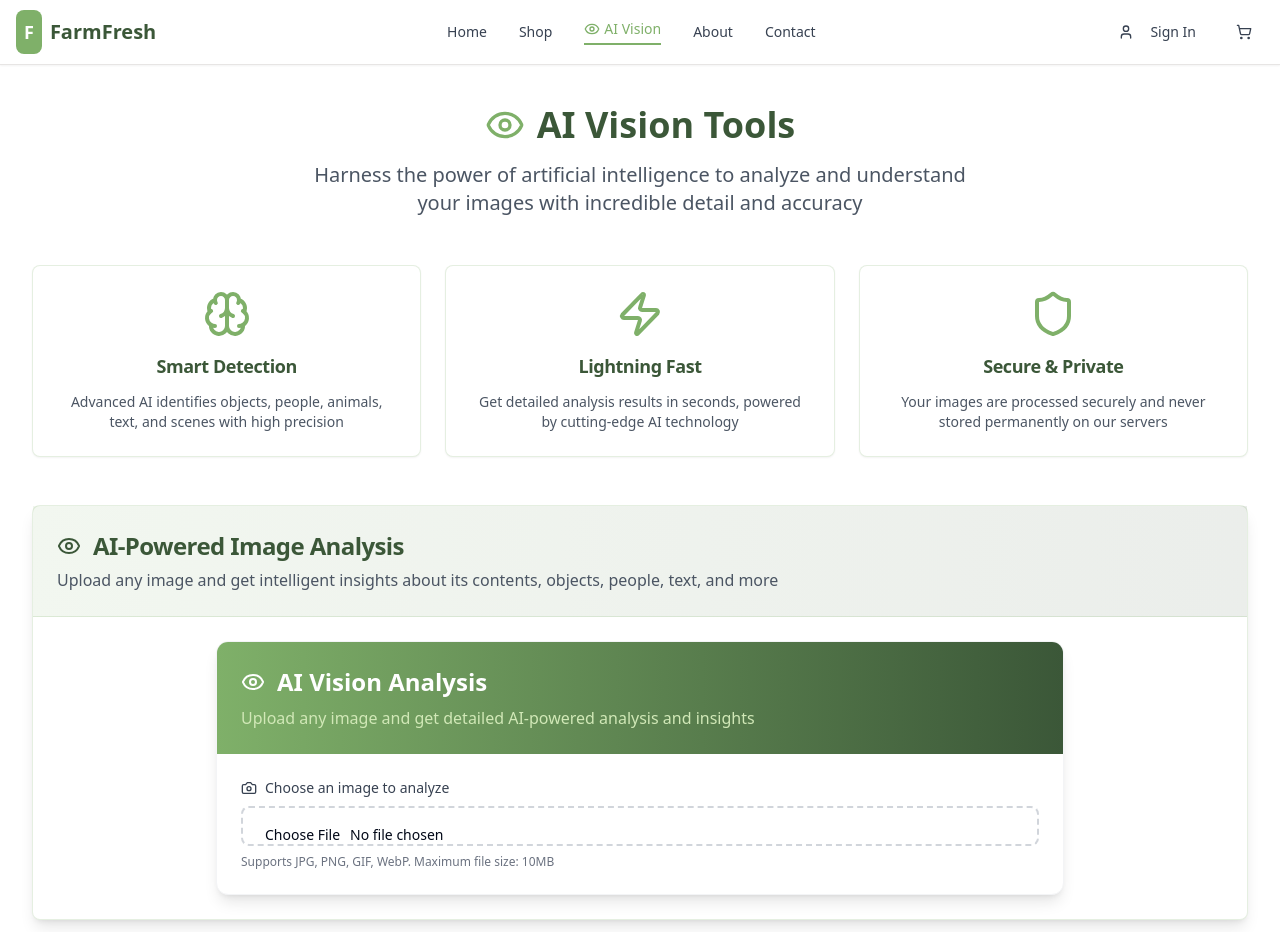
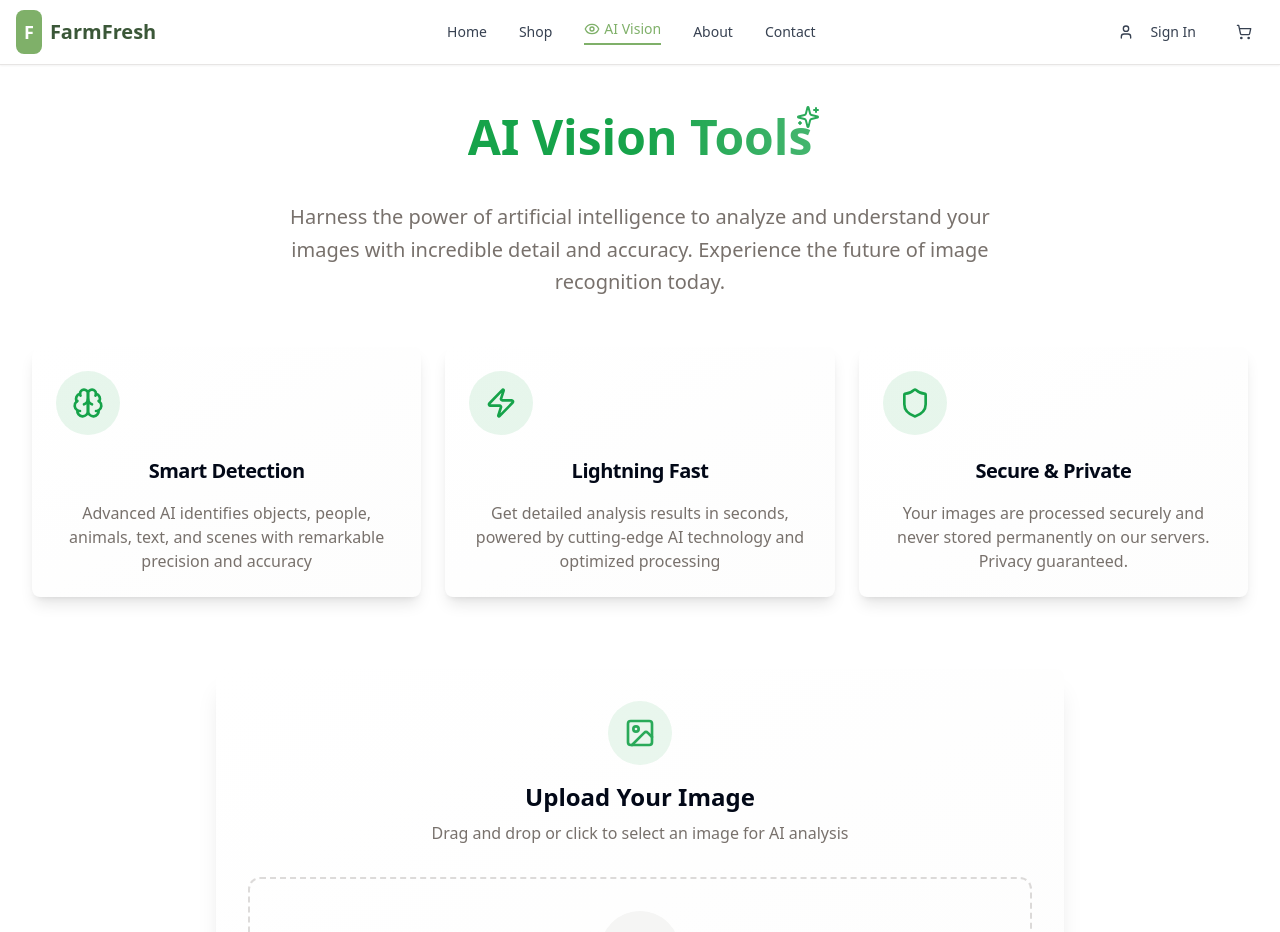
Before and after one commit to satyam539813/farmappsample, a React (Vite) app: page /image-analysis in a window 1280 px wide. Shown: the top 932 px of the page. Built offline with nearby package versions, Linux system fonts and the light colour scheme.

Commit message:
Improve AI image analysis UI
Improve the overall UI of the AI-powered image analysis feature to provide a smoother user experience.

```diff
--- a/src/components/ImageUpload.tsx
+++ b/src/components/ImageUpload.tsx
@@ -3,7 +3,8 @@ import React, { useState, useEffect } from 'react';
 import { Button } from "@/components/ui/button";
 import { Input } from "@/components/ui/input";
 import { Progress } from "@/components/ui/progress";
-import { Loader2, Upload, Eye, Camera, CheckCircle } from 'lucide-react';
+import { Card, CardContent } from "@/components/ui/card";
+import { Loader2, Upload, Eye, Camera, CheckCircle, Sparkles, Cpu, Image as ImageIcon } from 'lucide-react';
 import { useToast } from "@/hooks/use-toast";
 import { supabase } from "@/integrations/supabase/client";
 
@@ -18,11 +19,37 @@ const ImageUpload = () => {
   const [isAnalyzing, setIsAnalyzing] = useState(false);
   const [analysisProgress, setAnalysisProgress] = useState(0);
   const [analysisResult, setAnalysisResult] = useState<string | null>(null);
+  const [isDragOver, setIsDragOver] = useState(false);
   const { toast } = useToast();
 
   const handleFileChange = (e: React.ChangeEvent<HTMLInputElement>) => {
     const file = e.target.files?.[0];
     if (file) {
+      processFile(file);
+    }
+  };
+
+  const handleDrop = (e: React.DragEvent) => {
+    e.preventDefault();
+    setIsDragOver(false);
+
+    const file = e.dataTransfer.files?.[0];
+    if (file) {
+      processFile(file);
+    }
+  };
+
+  const handleDragOver = (e: React.DragEvent) => {
+    e.preventDefault();
+    setIsDragOver(true);
+  };
+
+  const handleDragLeave = (e: React.DragEvent) => {
+    e.preventDefault();
+    setIsDragOver(false);
+  };
+
+  const processFile = (file: File) => {
     if (!file.type.startsWith('image/')) {
       toast({
         title: "Invalid file type",
@@ -53,10 +80,9 @@ const ImageUpload = () => {
 
     // Reset analysis when new image is selected
     setAnalysisResult(null);
-    }
   };
 
-  // Progress simulation
+  // Progress simulation with smoother animation
   useEffect(() => {
     if (isAnalyzing) {
       setAnalysisProgress(0);
@@ -66,9 +92,9 @@ const ImageUpload = () => {
             clearInterval(interval);
             return 95;
           }
-          return prev + Math.random() * 15;
+          return prev + Math.random() * 8 + 2;
         });
-      }, 200);
+      }, 150);
       return () => clearInterval(interval);
     }
   }, [isAnalyzing]);
@@ -87,7 +113,7 @@ const ImageUpload = () => {
     setAnalysisProgress(0);
 
     try {
-      console.log("Sending image for OpenAI Vision analysis...");
+      console.log("Sending image for AI Vision analysis...");
 
       const { data, error } = await supabase.functions.invoke<ImageAnalysisResult>('analyze-image', {
         body: {
@@ -109,7 +135,7 @@ const ImageUpload = () => {
       // Complete progress
       setAnalysisProgress(100);
 
-      // Small delay to show completion
+      // Small delay to show completion with smooth transition
       setTimeout(() => {
         setAnalysisResult(data?.analysis || "No analysis returned");
 
@@ -117,7 +143,7 @@ const ImageUpload = () => {
           title: "Analysis complete",
           description: "Image has been successfully analyzed with AI vision.",
         });
-      }, 500);
+      }, 800);
 
     } catch (error) {
       console.error("Error analyzing image:", error);
@@ -130,89 +156,137 @@ const ImageUpload = () => {
     } finally {
       setTimeout(() => {
         setIsAnalyzing(false);
-      }, 500);
+      }, 800);
     }
   };
 
   return (
-    <div className="w-full max-w-4xl mx-auto p-6 space-y-6">
-      <div className="bg-white rounded-xl shadow-lg overflow-hidden border border-gray-100">
-        <div className="bg-gradient-to-r from-farm-green to-farm-green-dark p-6">
-          <h2 className="text-2xl font-bold text-white mb-2 flex items-center">
-            <Eye className="mr-3 h-6 w-6" />
-            AI Vision Analysis
-          </h2>
-          <p className="text-farm-green-light">
-            Upload any image and get detailed AI-powered analysis and insights
+    <div className="w-full max-w-4xl mx-auto p-6 space-y-8">
+      {/* Upload Section */}
+      <Card className="overflow-hidden border-0 shadow-xl bg-gradient-to-br from-background to-muted/20">
+        <CardContent className="p-8">
+          <div className="text-center mb-8">
+            <div className="inline-flex items-center justify-center w-16 h-16 rounded-full bg-primary/10 mb-4 animate-pulse">
+              <ImageIcon className="h-8 w-8 text-primary" />
+            </div>
+            <h3 className="text-2xl font-semibold mb-2">Upload Your Image</h3>
+            <p className="text-muted-foreground">
+              Drag and drop or click to select an image for AI analysis
             </p>
           </div>
 
-        <div className="p-6 space-y-6">
-          <div className="space-y-2">
-            <label htmlFor="picture" className="text-sm font-medium text-gray-700 flex items-center">
-              <Camera className="mr-2 h-4 w-4" />
-              Choose an image to analyze
-            </label>
+          <div
+            className={`relative border-2 border-dashed rounded-xl p-8 transition-all duration-300 cursor-pointer group ${
+              isDragOver
+                ? 'border-primary bg-primary/5 scale-[1.02]'
+                : 'border-muted-foreground/25 hover:border-primary hover:bg-muted/30'
+            }`}
+            onDrop={handleDrop}
+            onDragOver={handleDragOver}
+            onDragLeave={handleDragLeave}
+            onClick={() => document.getElementById('file-input')?.click()}
+          >
             <Input
-              id="picture"
+              id="file-input"
               type="file"
               accept="image/*"
               onChange={handleFileChange}
-              className="cursor-pointer border-2 border-dashed border-gray-300 hover:border-farm-green transition-colors p-4 rounded-lg"
+              className="absolute inset-0 w-full h-full opacity-0 cursor-pointer"
             />
-            <p className="text-xs text-gray-500">
-              Supports JPG, PNG, GIF, WebP. Maximum file size: 10MB
+
+            <div className="text-center space-y-4">
+              <div className={`inline-flex items-center justify-center w-20 h-20 rounded-full transition-all duration-300 ${
+                isDragOver ? 'bg-primary text-primary-foreground scale-110' : 'bg-muted text-muted-foreground group-hover:bg-primary group-hover:text-primary-foreground'
+              }`}>
+                <Upload className="h-10 w-10" />
+              </div>
+
+              <div>
+                <p className="text-lg font-medium mb-1">
+                  {isDragOver ? 'Drop your image here' : 'Click to upload or drag and drop'}
+                </p>
+                <p className="text-sm text-muted-foreground">
+                  Supports JPG, PNG, GIF, WebP • Maximum 10MB
                 </p>
               </div>
+            </div>
+          </div>
+        </CardContent>
+      </Card>
 
+      {/* Image Preview and Analysis */}
       {selectedImage && (
-            <div className="space-y-6">
-              <div className="border-2 border-gray-200 rounded-lg overflow-hidden bg-gray-50">
+        <div className="space-y-8 animate-fade-in">
+          {/* Image Preview */}
+          <Card className="overflow-hidden border-0 shadow-xl">
+            <CardContent className="p-0">
+              <div className="aspect-video bg-muted rounded-lg overflow-hidden">
                 <img
                   src={selectedImage}
                   alt="Selected preview"
-                  className="w-full max-h-[400px] object-contain"
+                  className="w-full h-full object-contain transition-transform duration-500 hover:scale-105"
                 />
               </div>
+            </CardContent>
+          </Card>
 
-              {/* Progress Bar */}
+          {/* Analysis Progress */}
           {isAnalyzing && (
-                <div className="space-y-4">
+            <Card className="border-0 shadow-lg animate-scale-in">
+              <CardContent className="p-6">
+                <div className="space-y-6">
+                  <div className="flex items-center justify-center space-x-3">
+                    <div className="relative">
+                      <Cpu className="h-8 w-8 text-primary animate-pulse" />
+                      <Sparkles className="h-4 w-4 text-primary absolute -top-1 -right-1 animate-ping" />
+                    </div>
+                    <div>
+                      <h3 className="text-lg font-semibold">AI Analysis in Progress</h3>
+                      <p className="text-sm text-muted-foreground">
+                        Processing your image with advanced AI vision...
+                      </p>
+                    </div>
+                  </div>
+
+                  <div className="space-y-3">
                     <div className="flex items-center justify-between">
-                    <span className="text-sm font-medium text-farm-green-dark">
-                      {analysisProgress < 100 ? 'Analyzing...' : 'Analysis Complete!'}
+                      <span className="text-sm font-medium">
+                        {analysisProgress < 100 ? 'Analyzing...' : 'Complete!'}
                       </span>
-                    <span className="text-sm text-gray-500">
+                      <span className="text-sm text-muted-foreground">
                         {Math.round(analysisProgress)}%
                       </span>
                     </div>
                     <Progress
                       value={analysisProgress}
-                    className="w-full h-3 bg-gray-200 rounded-full overflow-hidden"
+                      className="h-2 transition-all duration-500"
                     />
                     {analysisProgress === 100 && (
-                    <div className="flex items-center justify-center text-farm-green">
+                      <div className="flex items-center justify-center text-primary animate-bounce">
                         <CheckCircle className="h-5 w-5 mr-2" />
-                      <span className="font-medium">Analyzed Successfully!</span>
+                        <span className="font-medium">Analysis Complete!</span>
                       </div>
                     )}
                   </div>
+                </div>
+              </CardContent>
+            </Card>
           )}
 
+          {/* Analyze Button */}
           <Button
             onClick={analyzeImage}
-                className="w-full bg-farm-green hover:bg-farm-green-dark text-white font-medium py-3 rounded-lg transition-all duration-200 transform hover:scale-[1.02]"
+            className="w-full h-14 text-lg font-semibold bg-gradient-to-r from-primary to-primary/80 hover:from-primary/90 hover:to-primary/70 shadow-lg hover:shadow-xl transition-all duration-300 hover:scale-[1.02]"
             disabled={isAnalyzing}
-                size="lg"
           >
             {isAnalyzing ? (
               <>
-                    <Loader2 className="mr-2 h-5 w-5 animate-spin" />
+                <Loader2 className="mr-3 h-6 w-6 animate-spin" />
                 Analyzing with AI Vision...
               </>
             ) : (
               <>
-                    <Eye className="mr-2 h-5 w-5" />
+                <Eye className="mr-3 h-6 w-6" />
                 Analyze Image with AI
               </>
             )}
@@ -220,16 +294,22 @@ const ImageUpload = () => {
         </div>
       )}
 
+      {/* Analysis Results */}
       {analysisResult && (
-            <div className="mt-8 space-y-6">
-              <div className="flex items-center mb-6">
-                <Eye className="h-6 w-6 text-farm-green mr-3" />
-                <h3 className="text-xl font-bold text-farm-green-dark font-serif">Crop Analysis Results</h3>
+        <Card className="border-0 shadow-xl bg-gradient-to-br from-background via-background to-primary/5 animate-fade-in">
+          <CardContent className="p-8">
+            <div className="text-center mb-8">
+              <div className="inline-flex items-center justify-center w-16 h-16 rounded-full bg-primary/10 mb-4">
+                <Eye className="h-8 w-8 text-primary" />
+              </div>
+              <h3 className="text-2xl font-semibold mb-2">Analysis Results</h3>
+              <p className="text-muted-foreground">
+                AI-powered insights about your image
+              </p>
             </div>
 
-              <div className="bg-gradient-to-br from-farm-green/5 to-farm-green-dark/5 rounded-2xl border-2 border-farm-green/20 p-8 shadow-xl transition-all duration-500 ease-in-out hover:shadow-2xl hover:border-farm-green/30">
-                <div className="space-y-6">
-                  <div className="font-serif font-bold text-farm-green-dark text-lg leading-relaxed whitespace-pre-wrap transition-all duration-300 ease-in-out">
+            <div className="bg-card/50 backdrop-blur-sm rounded-xl border p-6 space-y-4">
+              <div className="prose prose-sm max-w-none">
                 {analysisResult.replace(/\*/g, '').trim().split('\n').map((line, index) => {
                   const trimmedLine = line.trim();
                   if (!trimmedLine) return null;
@@ -239,15 +319,22 @@ const ImageUpload = () => {
 
                   if (isNumberedPoint) {
                     return (
-                          <div key={index} className="mb-4 p-4 bg-white/60 rounded-lg border-l-4 border-farm-green transition-all duration-300 ease-in-out hover:bg-white/80 hover:shadow-md">
-                            <div className="font-bold text-farm-green-dark mb-2">
-                              {trimmedLine}
+                      <div key={index} className="flex items-start space-x-3 p-4 rounded-lg bg-muted/30 border border-border/50 transition-all duration-300 hover:bg-muted/50 hover:border-primary/20">
+                        <div className="flex-shrink-0 w-6 h-6 rounded-full bg-primary/10 flex items-center justify-center">
+                          <span className="text-xs font-medium text-primary">
+                            {trimmedLine.match(/^\d+/)?.[0]}
+                          </span>
+                        </div>
+                        <div className="flex-1">
+                          <p className="font-medium text-foreground">
+                            {trimmedLine.replace(/^\d+\)\s*/, '')}
+                          </p>
                         </div>
                       </div>
                     );
                   } else if (trimmedLine.length > 0) {
                     return (
-                          <div key={index} className="ml-4 mb-2 text-gray-700 leading-relaxed">
+                      <div key={index} className="ml-8 text-muted-foreground">
                         {trimmedLine}
                       </div>
                     );
@@ -256,11 +343,9 @@ const ImageUpload = () => {
                 }).filter(Boolean)}
               </div>
             </div>
-              </div>
-            </div>
+          </CardContent>
+        </Card>
       )}
-        </div>
-      </div>
     </div>
   );
 };
--- a/src/pages/ImageAnalysis.tsx
+++ b/src/pages/ImageAnalysis.tsx
@@ -3,74 +3,77 @@ import React from 'react';
 import Layout from '../components/Layout';
 import ImageUpload from '../components/ImageUpload';
 import { Card, CardContent, CardDescription, CardHeader, CardTitle } from "@/components/ui/card";
-import { Eye, Zap, Shield, Brain } from 'lucide-react';
+import { Eye, Zap, Shield, Brain, Sparkles } from 'lucide-react';
 
 const ImageAnalysis = () => {
   return (
     <Layout>
-      <div className="container mx-auto py-10">
-        <div className="text-center mb-12">
-          <h1 className="text-4xl font-bold text-farm-green-dark mb-4 flex items-center justify-center">
-            <Eye className="mr-3 h-10 w-10 text-farm-green" />
-            AI Vision Tools
-          </h1>
-          <p className="text-xl text-gray-600 max-w-2xl mx-auto">
-            Harness the power of artificial intelligence to analyze and understand your images with incredible detail and accuracy
+      <div className="container mx-auto py-12 space-y-12">
+        {/* Hero Section */}
+        <div className="text-center space-y-6 animate-fade-in">
+          <div className="relative inline-block">
+            <h1 className="text-5xl font-bold bg-gradient-to-r from-primary via-primary to-primary/80 bg-clip-text text-transparent mb-4">
+              AI Vision Tools
+            </h1>
+            <div className="absolute -top-2 -right-2">
+              <Sparkles className="h-6 w-6 text-primary animate-pulse" />
+            </div>
+          </div>
+          <p className="text-xl text-muted-foreground max-w-3xl mx-auto leading-relaxed">
+            Harness the power of artificial intelligence to analyze and understand your images with incredible detail and accuracy.
+            Experience the future of image recognition today.
           </p>
         </div>
 
-        <div className="grid md:grid-cols-3 gap-6 mb-12">
-          <Card className="text-center border-farm-green/20 hover:border-farm-green/40 transition-colors">
-            <CardHeader className="pb-3">
-              <Brain className="h-12 w-12 text-farm-green mx-auto mb-2" />
-              <CardTitle className="text-lg text-farm-green-dark">Smart Detection</CardTitle>
+        {/* Feature Cards */}
+        <div className="grid md:grid-cols-3 gap-6">
+          <Card className="group border-0 shadow-lg hover:shadow-xl transition-all duration-300 hover:scale-[1.02] bg-gradient-to-br from-background to-muted/20">
+            <CardHeader className="text-center pb-4">
+              <div className="inline-flex items-center justify-center w-16 h-16 rounded-full bg-primary/10 mb-4 group-hover:bg-primary/20 transition-colors duration-300">
+                <Brain className="h-8 w-8 text-primary" />
+              </div>
+              <CardTitle className="text-xl">Smart Detection</CardTitle>
             </CardHeader>
-            <CardContent>
-              <p className="text-gray-600 text-sm">
-                Advanced AI identifies objects, people, animals, text, and scenes with high precision
+            <CardContent className="text-center">
+              <p className="text-muted-foreground">
+                Advanced AI identifies objects, people, animals, text, and scenes with remarkable precision and accuracy
               </p>
             </CardContent>
           </Card>
 
-          <Card className="text-center border-farm-green/20 hover:border-farm-green/40 transition-colors">
-            <CardHeader className="pb-3">
-              <Zap className="h-12 w-12 text-farm-green mx-auto mb-2" />
-              <CardTitle className="text-lg text-farm-green-dark">Lightning Fast</CardTitle>
+          <Card className="group border-0 shadow-lg hover:shadow-xl transition-all duration-300 hover:scale-[1.02] bg-gradient-to-br from-background to-muted/20">
+            <CardHeader className="text-center pb-4">
+              <div className="inline-flex items-center justify-center w-16 h-16 rounded-full bg-primary/10 mb-4 group-hover:bg-primary/20 transition-colors duration-300">
+                <Zap className="h-8 w-8 text-primary" />
+              </div>
+              <CardTitle className="text-xl">Lightning Fast</CardTitle>
             </CardHeader>
-            <CardContent>
-              <p className="text-gray-600 text-sm">
-                Get detailed analysis results in seconds, powered by cutting-edge AI technology
+            <CardContent className="text-center">
+              <p className="text-muted-foreground">
+                Get detailed analysis results in seconds, powered by cutting-edge AI technology and optimized processing
               </p>
             </CardContent>
           </Card>
 
-          <Card className="text-center border-farm-green/20 hover:border-farm-green/40 transition-colors">
-            <CardHeader className="pb-3">
-              <Shield className="h-12 w-12 text-farm-green mx-auto mb-2" />
-              <CardTitle className="text-lg text-farm-green-dark">Secure & Private</CardTitle>
+          <Card className="group border-0 shadow-lg hover:shadow-xl transition-all duration-300 hover:scale-[1.02] bg-gradient-to-br from-background to-muted/20">
+            <CardHeader className="text-center pb-4">
+              <div className="inline-flex items-center justify-center w-16 h-16 rounded-full bg-primary/10 mb-4 group-hover:bg-primary/20 transition-colors duration-300">
+                <Shield className="h-8 w-8 text-primary" />
+              </div>
+              <CardTitle className="text-xl">Secure & Private</CardTitle>
             </CardHeader>
-            <CardContent>
-              <p className="text-gray-600 text-sm">
-                Your images are processed securely and never stored permanently on our servers
+            <CardContent className="text-center">
+              <p className="text-muted-foreground">
+                Your images are processed securely and never stored permanently on our servers. Privacy guaranteed.
               </p>
             </CardContent>
           </Card>
         </div>
 
-        <Card className="border-farm-green/20 shadow-lg">
-          <CardHeader className="bg-gradient-to-r from-farm-green/10 to-farm-green-dark/10 border-b border-farm-green/20">
-            <CardTitle className="text-2xl font-bold text-farm-green-dark flex items-center">
-              <Eye className="mr-3 h-6 w-6" />
-              AI-Powered Image Analysis
-            </CardTitle>
-            <CardDescription className="text-gray-600 text-base">
-              Upload any image and get intelligent insights about its contents, objects, people, text, and more
-            </CardDescription>
-          </CardHeader>
-          <CardContent className="p-0">
-            <ImageUpload />
-          </CardContent>
-        </Card>
+        {/* Main Analysis Section */}
+        <div className="animate-fade-in">
+          <ImageUpload />
+        </div>
       </div>
     </Layout>
   );
```
Lines whose indentation alone changed are shown as unchanged.
